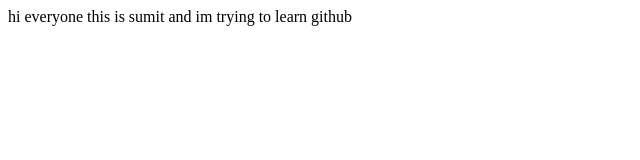
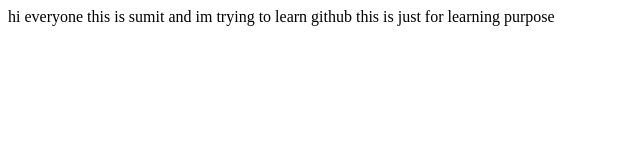
Before and after one commit to sumit600/lession-2, a plain HTML site: page index.html in a window 1280 px wide. Shown: the whole page, without its empty margins (0-640 px from the left). Drawn offline with Linux system fonts and the light colour scheme.

Commit message:
Update index.html

```diff
--- a/index.html
+++ b/index.html
@@ -8,6 +8,6 @@
 </head>
 <body>
     hi everyone
-    this is sumit and im trying to learn github
+    this is sumit and im trying to learn github this is just for learning purpose
 </body>
 </html>
```
